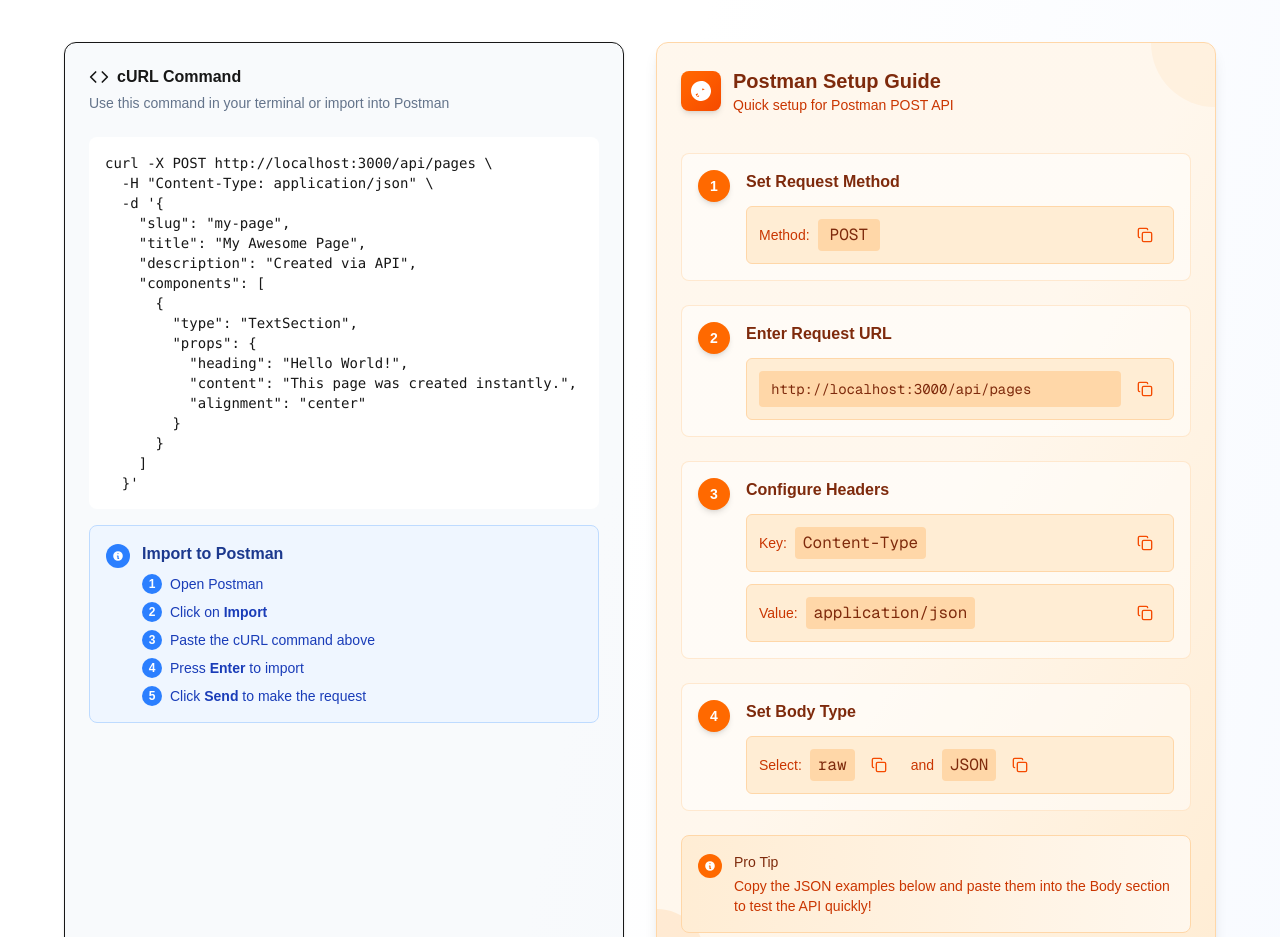
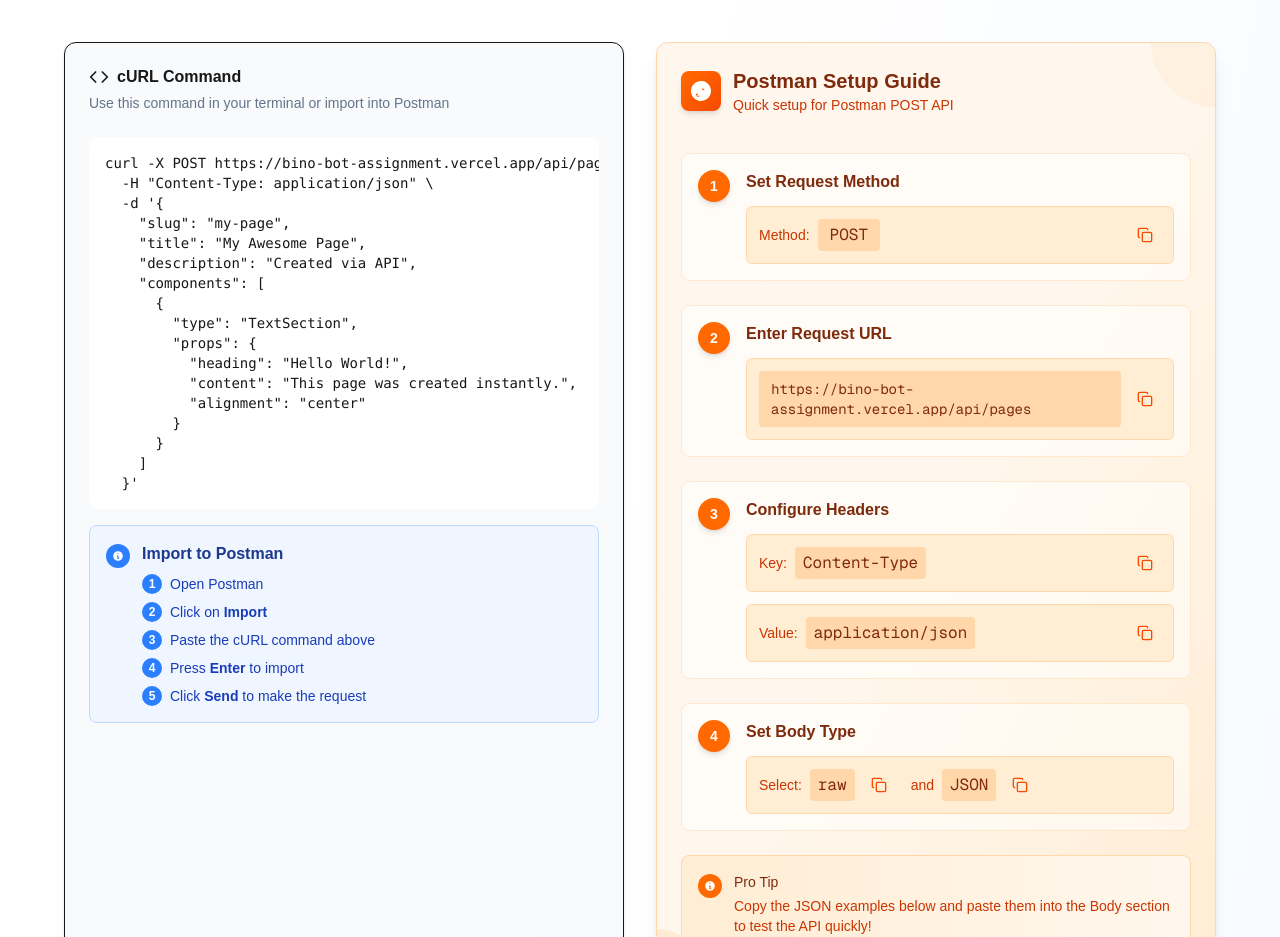
Before and after one commit to ujjwal509kumar/bino_bot_assignment, a Next.js app: page / in a window 1280 px wide. Shown: the part 2960-3897 px from the top of the page. Built offline with nearby package versions, Linux system fonts and the light colour scheme.

Commit message:
bug fixes

```diff
--- a/app/page.js
+++ b/app/page.js
@@ -235,7 +235,7 @@
               </CardHeader>
               <CardContent className="space-y-4">
                 <CodeBlock className="bg-background" language="bash">
-                  {`curl -X POST http://localhost:3000/api/pages \\
+                  {`curl -X POST https://bino-bot-assignment.vercel.app/api/pages \\
   -H "Content-Type: application/json" \\
   -d '{
     "slug": "my-page",
@@ -351,10 +351,10 @@
                       <div className="bg-orange-100 dark:bg-orange-900/50 rounded-md p-3 border border-orange-200 dark:border-orange-800">
                         <div className="flex items-center justify-between gap-2">
                           <code className="bg-orange-200 dark:bg-orange-800 px-3 py-2 rounded font-mono text-sm text-orange-900 dark:text-orange-100 select-all flex-1 min-w-0 overflow-x-auto">
-                            http://localhost:3000/api/pages
+                            https://bino-bot-assignment.vercel.app/api/pages
                           </code>
                           <CopyButton
-                            text="http://localhost:3000/api/pages"
+                            text="https://bino-bot-assignment.vercel.app/api/pages"
                             className="text-orange-600 dark:text-orange-400 hover:bg-orange-200 dark:hover:bg-orange-800 flex-shrink-0"
                           />
                         </div>
```
